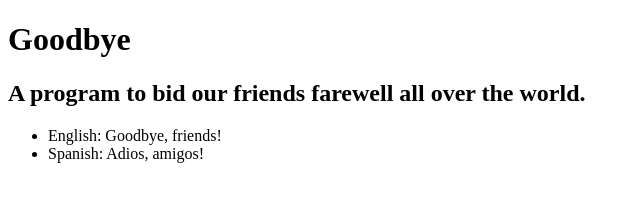
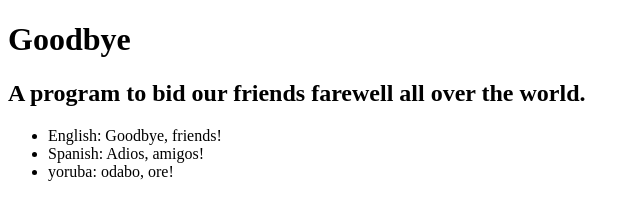
Before and after one commit to juwon1677/friends, a plain HTML site: page index.html in a window 1280 px wide. Shown: the whole page, without its empty margins (0-640 px from the left). Drawn offline with Linux system fonts and the light colour scheme.

Commit message:
a program to bid our friends

```diff
--- a/index.html
+++ b/index.html
@@ -14,6 +14,7 @@
 <ul>
   <li> English: Goodbye, friends! </li>
   <li> Spanish:  Adios, amigos! </li>
-</ul>
+  <li> yoruba:  odabo, ore! </li>
+
 </body>
 </html>
```
